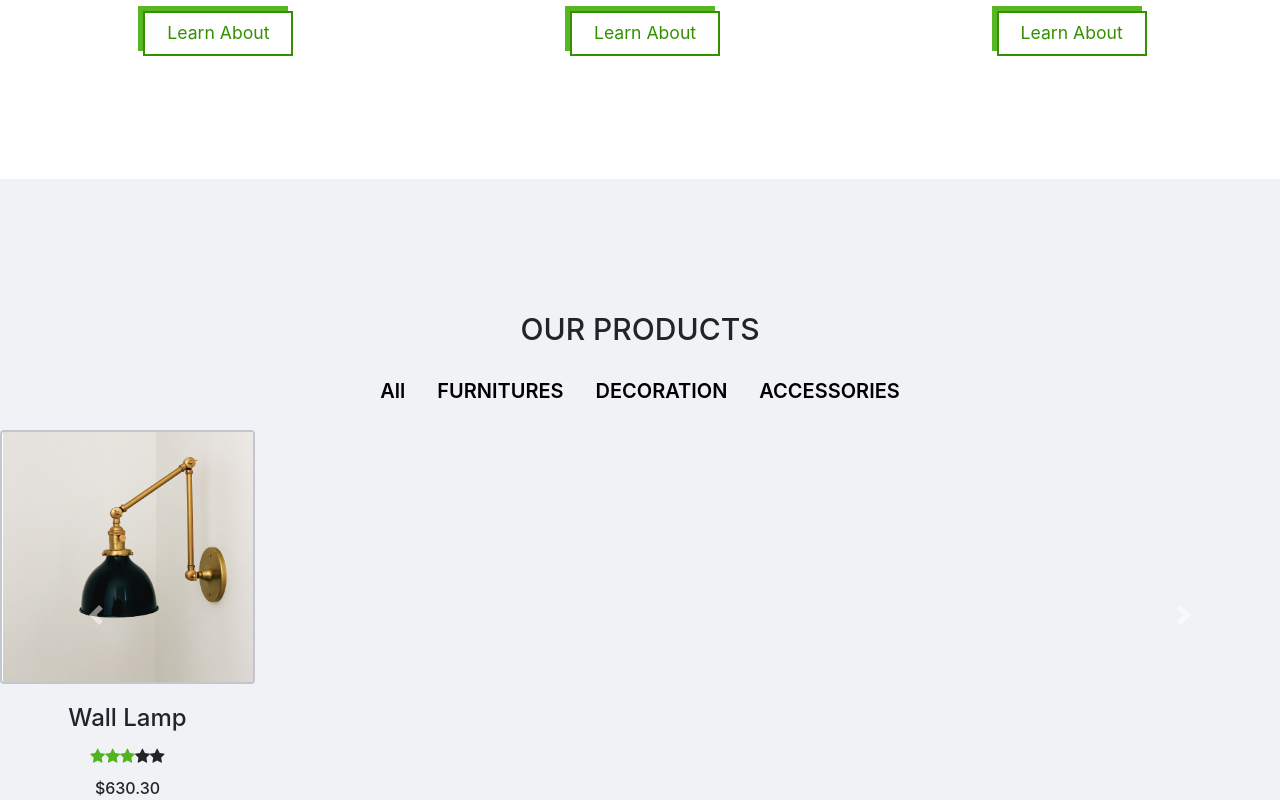
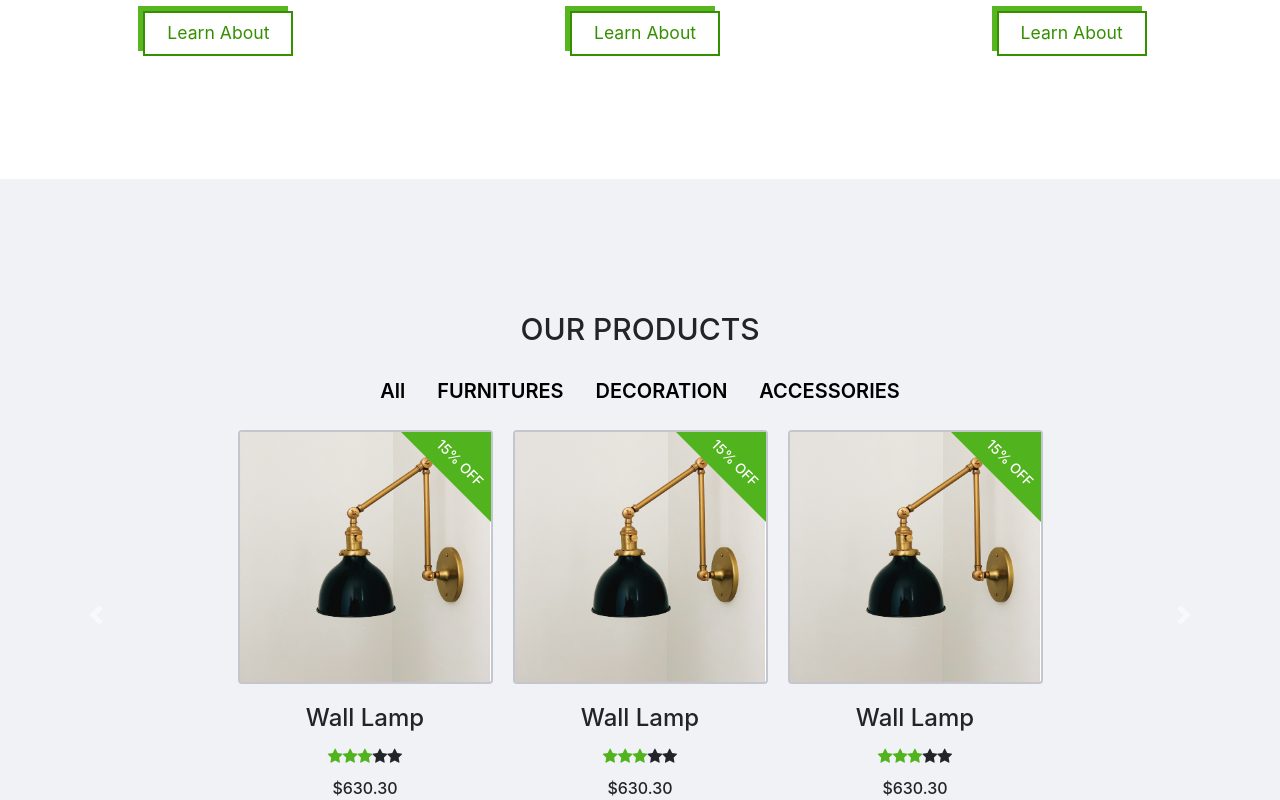
Before and after one commit to FirosyanAmmarSopyan/TTG_FE_TEST, a Vue app in the folder Soal 1/landingPage/: page / in a window 1280 px wide. Shown: the part 2092-2892 px from the top of the page. Built offline with nearby package versions, Linux system fonts and the light colour scheme.

Commit message:
newst again

```diff
--- a/Soal 1/landingPage/src/App.vue
+++ b/Soal 1/landingPage/src/App.vue
@@ -178,10 +178,74 @@
     <div id="carouselExampleFade" class="carousel slide carousel-fade" data-ride="carousel" data-interval="false">
       <div class="carousel-inner carousel-2">
         <div class="carousel-item active">
+          <div class="container-card-item">
             <div class="out-card">
               <div class="card">
-              <div>
+                <div class="triangle-container">
                   <img src="./assets/img-4.jpg" class="img-card-2" alt="">
+                  <div class="triangle">
+                    <div class="text-in-triangle">
+                      <p>
+                        15% OFF
+                      </p>
+                    </div>
+                  </div>
+                </div>
+                <button class="card-button">Quick-View</button>
+              </div>
+              <div class="btm-title-card text-center mt-3">
+                Wall Lamp
+              </div>
+              <div class="mt-2">
+                <span class="fa fa-star checked"></span>
+                <span class="fa fa-star checked"></span>
+                <span class="fa fa-star checked"></span>
+                <span class="fa fa-star"></span>
+                <span class="fa fa-star"></span>
+              </div>
+              <div class="price-card mt-2">
+                $630.30
+              </div>
+            </div>
+            <div class="out-card">
+              <div class="card">
+                <div class="triangle-container">
+                  <img src="./assets/img-4.jpg" class="img-card-2" alt="">
+                  <div class="triangle">
+                    <div class="text-in-triangle">
+                      <p>
+                        15% OFF
+                      </p>
+                    </div>
+                  </div>
+                </div>
+                <button class="card-button">Quick-View</button>
+              </div>
+              <div class="btm-title-card text-center mt-3">
+                Wall Lamp
+              </div>
+              <div class="mt-2">
+                <span class="fa fa-star checked"></span>
+                <span class="fa fa-star checked"></span>
+                <span class="fa fa-star checked"></span>
+                <span class="fa fa-star"></span>
+                <span class="fa fa-star"></span>
+              </div>
+              <div class="price-card mt-2">
+                $630.30
+              </div>
+            </div>
+            <div class="out-card">
+              <div class="card">
+                <div class="triangle-container">
+                  <img src="./assets/img-4.jpg" class="img-card-2" alt="">
+                  <div class="triangle">
+                    <div class="text-in-triangle">
+                      <p>
+                        15% OFF
+                      </p>
+                    </div>
+                  </div>
                 </div>
                 <button class="card-button">Quick-View</button>
               </div>
@@ -200,11 +264,182 @@
               </div>
             </div>
           </div>
-        <div class="carousel-item">
-
         </div>
         <div class="carousel-item">
-
+          <div class="container-card-item">
+            <div class="out-card">
+              <div class="card">
+                <div class="triangle-container">
+                  <img src="./assets/img-5.jpg" class="img-card-2" alt="">
+                  <div class="triangle">
+                    <div class="text-in-triangle">
+                      <p>
+                        15% OFF
+                      </p>
+                    </div>
+                  </div>
+                </div>
+                <button class="card-button">Quick-View</button>
+              </div>
+              <div class="btm-title-card text-center mt-3">
+                Wifi Blanket
+              </div>
+              <div class="mt-2">
+                <span class="fa fa-star checked"></span>
+                <span class="fa fa-star checked"></span>
+                <span class="fa fa-star checked"></span>
+                <span class="fa fa-star"></span>
+                <span class="fa fa-star"></span>
+              </div>
+              <div class="price-card mt-2">
+                $630.30
+              </div>
+            </div>
+            <div class="out-card">
+              <div class="card">
+                <div class="triangle-container">
+                  <img src="./assets/img-5.jpg" class="img-card-2" alt="">
+                  <div class="triangle">
+                    <div class="text-in-triangle">
+                      <p>
+                        15% OFF
+                      </p>
+                    </div>
+                  </div>
+                </div>
+                <button class="card-button">Quick-View</button>
+              </div>
+              <div class="btm-title-card text-center mt-3">
+                Wifi Blanket
+              </div>
+              <div class="mt-2">
+                <span class="fa fa-star checked"></span>
+                <span class="fa fa-star checked"></span>
+                <span class="fa fa-star checked"></span>
+                <span class="fa fa-star"></span>
+                <span class="fa fa-star"></span>
+              </div>
+              <div class="price-card mt-2">
+                $630.30
+              </div>
+            </div>
+            <div class="out-card">
+              <div class="card">
+                <div class="triangle-container">
+                  <img src="./assets/img-5.jpg" class="img-card-2" alt="">
+                  <div class="triangle">
+                    <div class="text-in-triangle">
+                      <p>
+                        15% OFF
+                      </p>
+                    </div>
+                  </div>
+                </div>
+                <button class="card-button">Quick-View</button>
+              </div>
+              <div class="btm-title-card text-center mt-3">
+                Wifi Blanket
+              </div>
+              <div class="mt-2">
+                <span class="fa fa-star checked"></span>
+                <span class="fa fa-star checked"></span>
+                <span class="fa fa-star checked"></span>
+                <span class="fa fa-star"></span>
+                <span class="fa fa-star"></span>
+              </div>
+              <div class="price-card mt-2">
+                $630.30
+              </div>
+            </div>
+          </div>
+        </div>
+        <div class="carousel-item">
+          <div class="container-card-item">
+            <div class="out-card">
+              <div class="card">
+                <div class="triangle-container">
+                  <img src="./assets/img-6.jpg" class="img-card-2" alt="">
+                  <div class="triangle">
+                    <div class="text-in-triangle">
+                      <p>
+                        15% OFF
+                      </p>
+                    </div>
+                  </div>
+                </div>
+                <button class="card-button">Quick-View</button>
+              </div>
+              <div class="btm-title-card text-center mt-3">
+               Hotspot Chair
+              </div>
+              <div class="mt-2">
+                <span class="fa fa-star checked"></span>
+                <span class="fa fa-star checked"></span>
+                <span class="fa fa-star checked"></span>
+                <span class="fa fa-star"></span>
+                <span class="fa fa-star"></span>
+              </div>
+              <div class="price-card mt-2">
+                $630.30
+              </div>
+            </div>
+            <div class="out-card">
+              <div class="card">
+                <div class="triangle-container">
+                  <img src="./assets/img-6.jpg" class="img-card-2" alt="">
+                  <div class="triangle">
+                    <div class="text-in-triangle">
+                      <p>
+                        15% OFF
+                      </p>
+                    </div>
+                  </div>
+                </div>
+                <button class="card-button">Quick-View</button>
+              </div>
+              <div class="btm-title-card text-center mt-3">
+               Hotspot Chair
+              </div>
+              <div class="mt-2">
+                <span class="fa fa-star checked"></span>
+                <span class="fa fa-star checked"></span>
+                <span class="fa fa-star checked"></span>
+                <span class="fa fa-star"></span>
+                <span class="fa fa-star"></span>
+              </div>
+              <div class="price-card mt-2">
+                $630.30
+              </div>
+            </div>
+            <div class="out-card">
+              <div class="card">
+                <div class="triangle-container">
+                  <img src="./assets/img-6.jpg" class="img-card-2" alt="">
+                  <div class="triangle">
+                    <div class="text-in-triangle">
+                      <p>
+                        15% OFF
+                      </p>
+                    </div>
+                  </div>
+                </div>
+                <button class="card-button">Quick-View</button>
+              </div>
+              <div class="btm-title-card text-center mt-3">
+               Hotspot Chair
+              </div>
+              <div class="mt-2">
+                <span class="fa fa-star checked"></span>
+                <span class="fa fa-star checked"></span>
+                <span class="fa fa-star checked"></span>
+                <span class="fa fa-star"></span>
+                <span class="fa fa-star"></span>
+              </div>
+              <div class="price-card mt-2">
+                $630.30
+              </div>
+            </div>
+          </div>
         </div>
       </div>
       <a class="carousel-control-prev" href="#carouselExampleFade" role="button" data-slide="prev">
@@ -220,11 +455,42 @@
 </template>
 
 <style>
+.container-card-item {
+  display: flex;
+  flex-direction: row;
+  justify-content: center;
+  gap: 20px;
+}
+
 .checked {
   color: #51B31E;
 }
 
-.price-card{
+.text-in-triangle {
+  position: absolute;
+  width: 70px;
+  height: 90px;
+  top: 10px;
+  color: white;
+  font-size: 14px;
+  font-weight: 500;
+  transform: rotate(45deg);
+}
+
+.triangle-container {
+  position: relative;
+}
+
+.triangle {
+  border-left: 0px solid transparent;
+  border-right: 90px solid #51B31E;
+  border-bottom: 90px solid transparent;
+  position: absolute;
+  top: 0;
+  right: 0;
+}
+
+.price-card {
   font-weight: 500;
 }
 
```
Also changed, not shown: Soal 1/landingPage/src/assets/img-5.jpg (added), Soal 1/landingPage/src/assets/img-6.jpg (added). Lines whose indentation alone changed are shown as unchanged.
